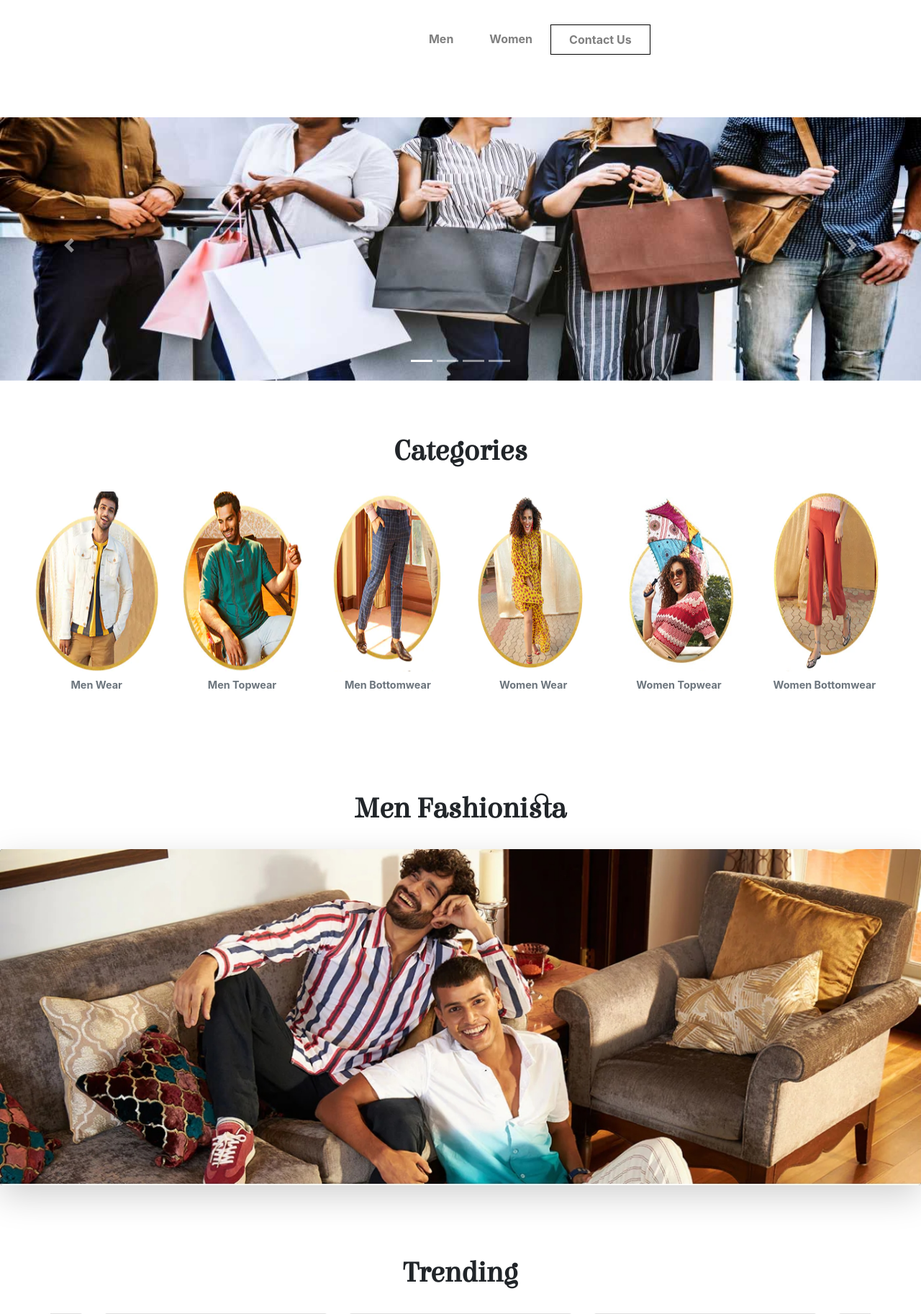
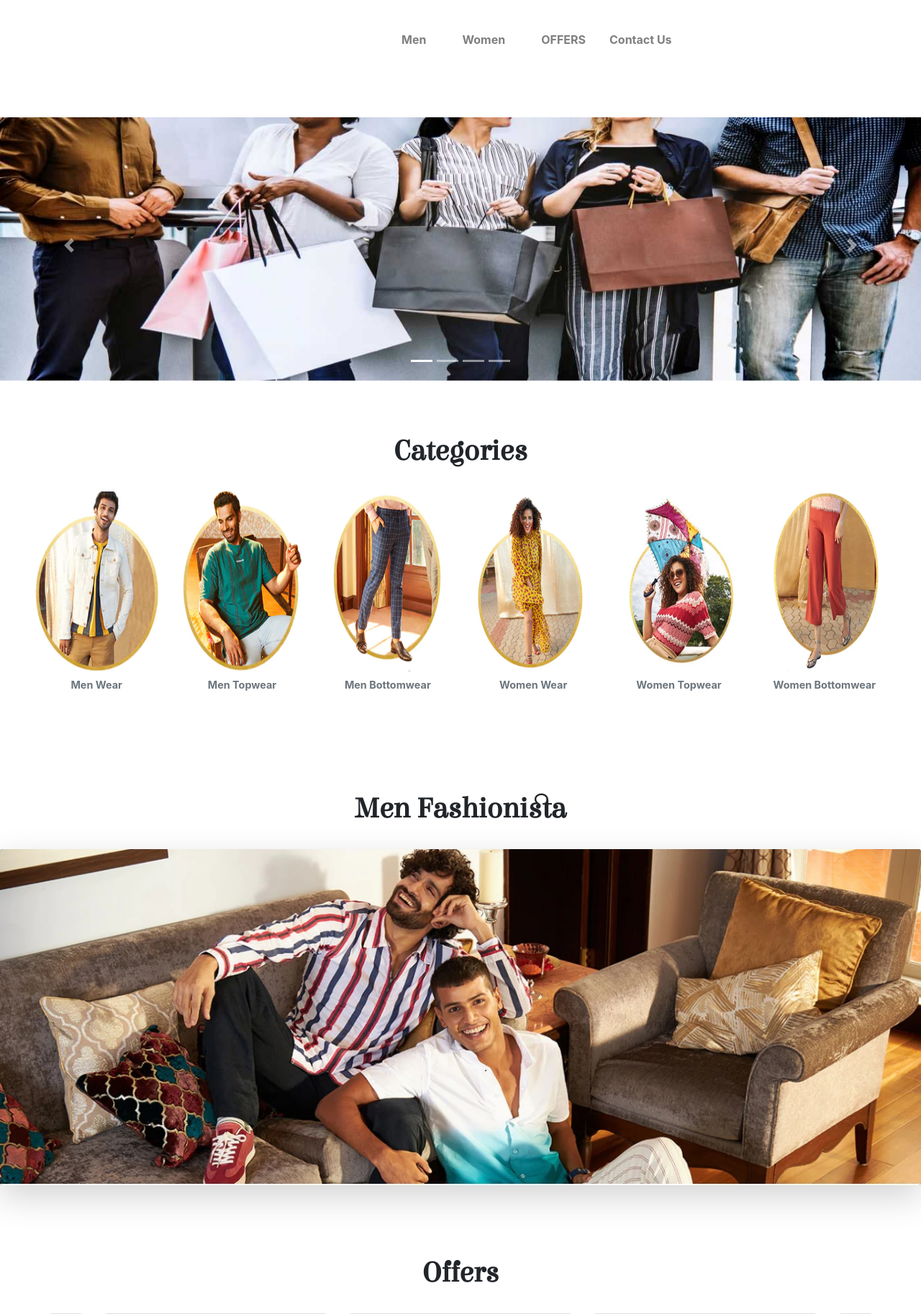
Before and after one commit to sejalrane777/Sejal, a PHP site: page /index.php in a window 1280 px wide. Shown: the top 1826 px of the page at 72% size. Run offline with PHP 8.4, Linux system fonts and the light colour scheme; data comes from the database, SQL or seed files in the repository.

Commit message:
added link to header

```diff
--- a/includes/header.php
+++ b/includes/header.php
@@ -27,7 +27,7 @@
                 <ul class="navbar-nav mr-auto  " style="text-align:center">
                     <?php foreach ($fetchCategory as $row) { ?>
                         <li class="nav-item dropdown ">
-                            <a class="nav-link  font-weight-bold  " href="#" id="navbarDropdown" role="button" data-toggle="dropdown" aria-haspopup="true" aria-expanded="false" style="padding-left:25px;padding-right:25px;"><?= $row['category'] ?></a>
+                            <a class="nav-link  font-weight-bold  " href="filter_page.php" id="navbarDropdown" role="button" data-toggle="dropdown" aria-haspopup="true" aria-expanded="false" style="padding-left:25px;padding-right:25px;"><?= $row['category'] ?></a>
                             <div class="dropdown-menu men-mega-menu" aria-labelledby="navbarDropdown">
                                 <div class="row">
                                     <div class="col-md-auto">
@@ -36,7 +36,7 @@
                                             <?php
                                             $fetchSubCategory = mysqli_query($conn, "SELECT * from sub_category WHERE category='" . $row['category'] . "' ");
                                             foreach ($fetchSubCategory as $sub) { ?>
-                                                <li><a class="dropdown-item" href="#"><?= $sub['subCategory'] ?></a></li><br>
+                                                <li><a class="dropdown-item" href="filter_page.php"><?= $sub['subCategory'] ?></a></li><br>
                                             <?php } ?>
                                         </ul>
                                     </div>
@@ -44,8 +44,10 @@
                             </div>
                         </li>
                     <?php } ?>
+                    <li class="nav-item dropdown"><a class="nav-link  font-weight-bold " href="index.php#offers" id="navbarDropdown" role="button"  style="padding-left:25px;padding-right:25px;
+                    ">OFFERS</a></li>
 
-                    <li class="nav-item dropdown"><a class="nav-link  font-weight-bold  " href="#" id="navbarDropdown" role="button" data-toggle="dropdown" aria-haspopup="true" aria-expanded="false" style="padding-left:25px;padding-right:25px;
+                    <li class="nav-item dropdown"><a class="nav-link  font-weight-bold  " href="" id="navbarDropdown" role="button"  astyle="padding-left:25px;padding-right:25px;
                     border-style: solid;border-width: 1px;border-color: black;">Contact Us</a></li>
                 </ul>
 
--- a/index.php
+++ b/index.php
@@ -103,9 +103,9 @@
 
 <!-- start of slick carousel -->
 
-<div class="container categories">
+<div class="container categories" id="offers">
   <h1 class="text-font "><strong><center class="hover-border">
-  Trending</center></strong> </h1><br>
+  Offers</center></strong> </h1><br>
     <div class="row slider">
         <div class=" col-md-2 ">
             <div class="card">
```
Also changed, not shown: contact_us.php (added).
